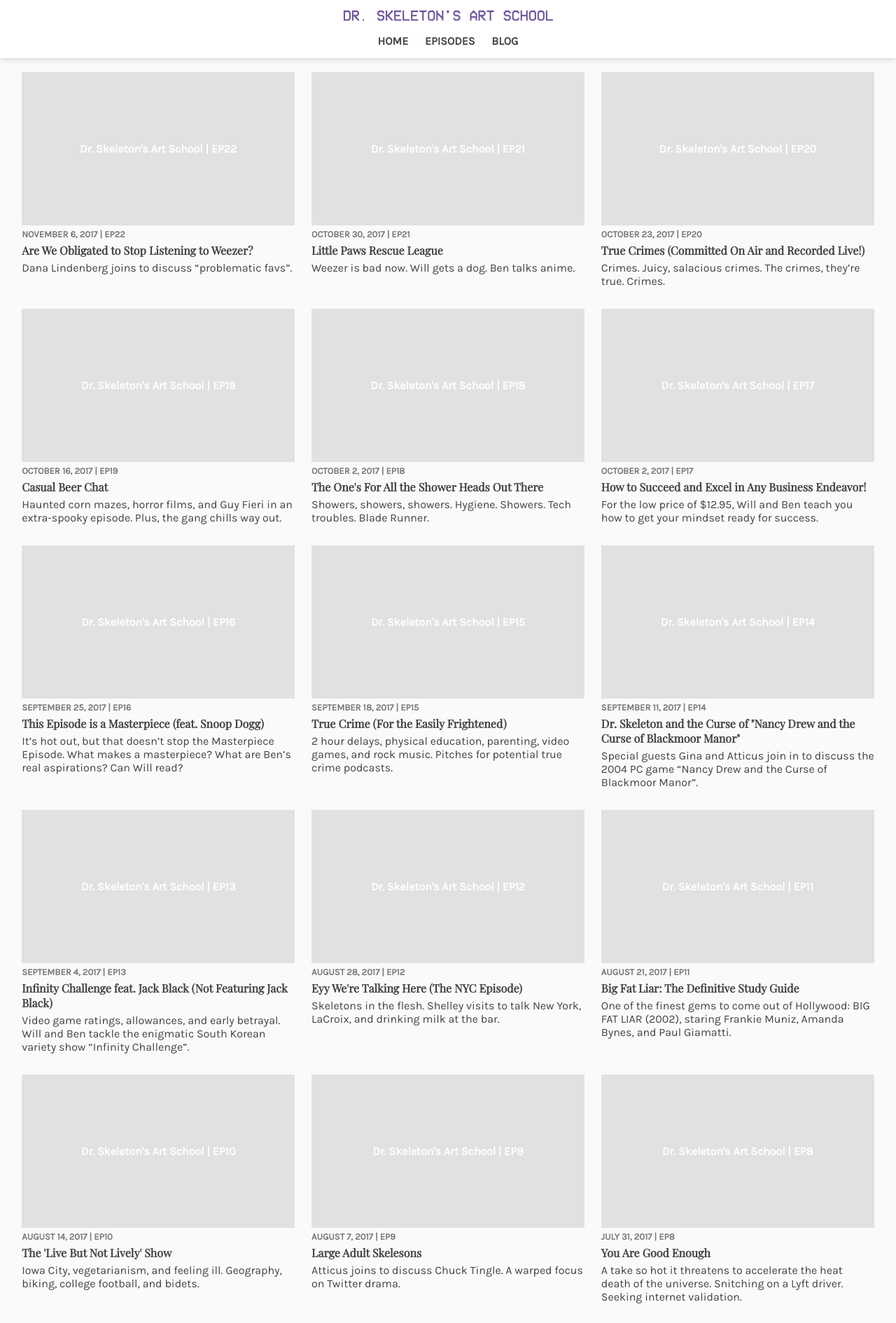
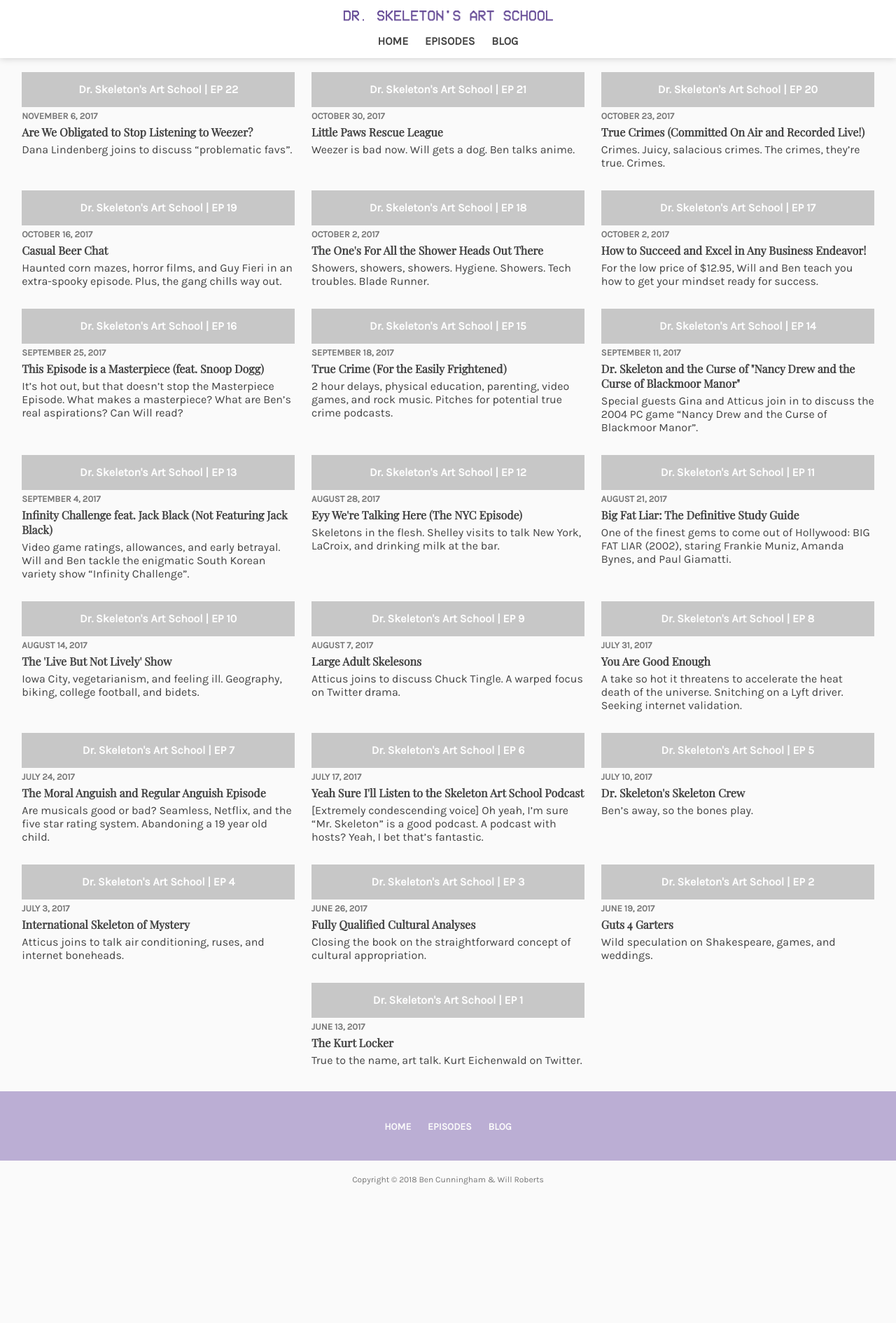
Before and after one commit to wmroberts/wmroberts.github.io, a Jekyll site: the page built from episodes/index.md, in a window 1280 px wide. Shown: the top 1890 px of the page at 70% size. Built offline with Jekyll 4.4.1, drawn with Linux system fonts in a browser that asks for light colours; after the commit the page ends 1712 px from its top, so only the background shows below that; some of the changed text lies outside the part shown.

Commit message:
Create simpler blogroll cards
Adds a hover color, shortens the cards, and changes the content of them.

```diff
--- a/_includes/roll.html
+++ b/_includes/roll.html
@@ -6,11 +6,11 @@
       <a href="{{ post.url }}">
 
         <div class="ep-thumb-blank">
-          Dr. Skeleton's Art School | EP{{ post.ep }}
+          Dr. Skeleton's Art School | EP {{ post.ep }}
         </div>
 
         <h2 class="ep-no">
-          {{ post.date | | date: "%B %e, %Y" }} | EP{{ post.ep }}
+          {{ post.date | | date: "%B %e, %Y" }}
         </h2>
 
         <h1 class="ep-name">
--- a/_sass/_layout.scss
+++ b/_sass/_layout.scss
@@ -122,13 +122,16 @@
 }
 
 .ep-thumb-blank {
-  background-color: $color-grey-dark;
+  background-color: $color-grey-darker;
   color: white;
   font-weight: bold;
-  height: 219px;
-  line-height: 219px;
+  height: 50px;
+  line-height: 50px;
   text-align: center;
   width: 390px;
+  &:hover {
+    background-color: $color-theme-light;
+  }
 }
 
 .ep-no {
```
